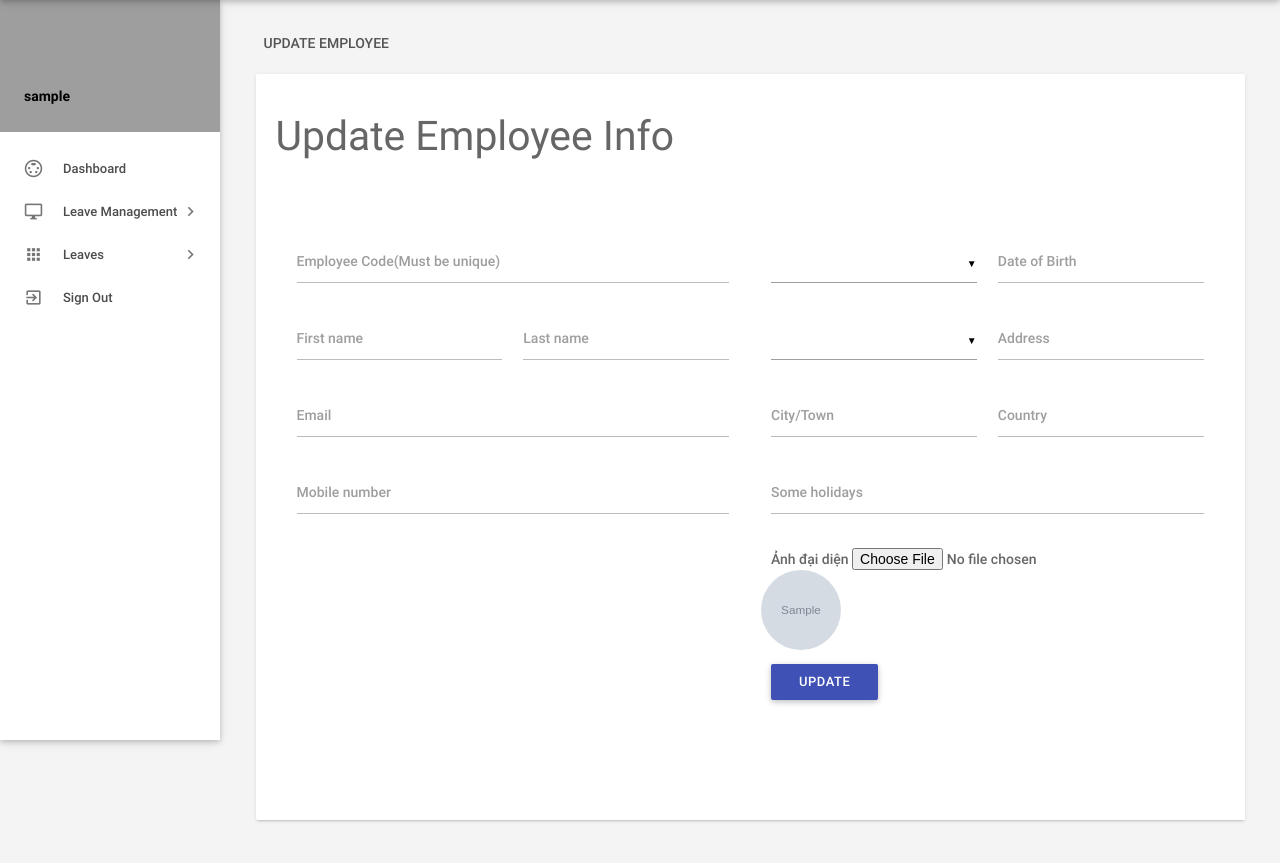
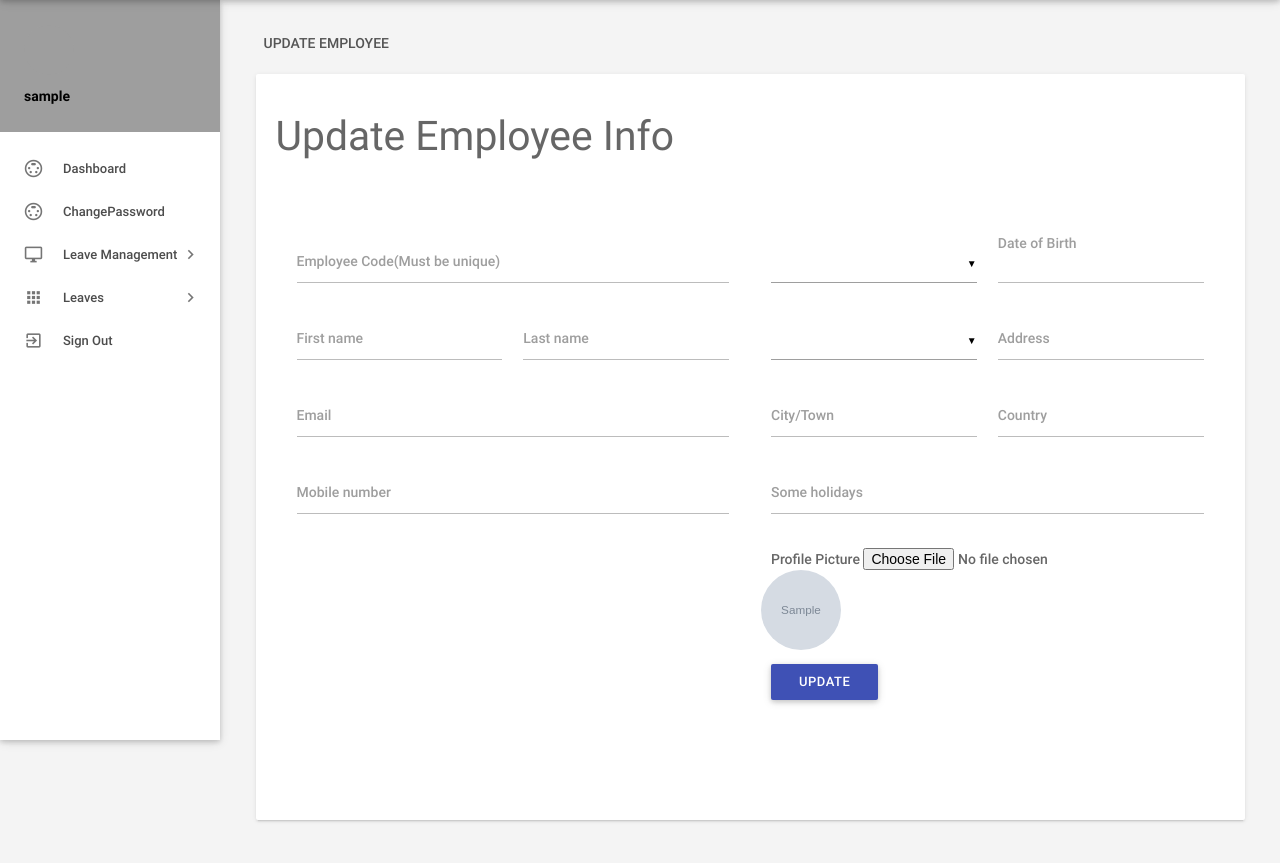
Before and after one commit to TrungPhuNA/doan_elms, a PHP site: page /admin/editemployee.php?empid=1 in a window 1280 px wide. Shown: the part 60-923 px from the top of the page. Run offline with PHP 8.4, Linux system fonts and the light colour scheme; the visitor is signed in with stand-in values (Sample User, id 1); tables that the repository leaves empty or names only in its code hold one stand-in row (values such as "Sample post"); data that the repository does not hold is empty; grey boxes are pictures that could not be loaded.

Commit message:
fix code'

```diff
--- a/admin/addadmin.php
+++ b/admin/addadmin.php
@@ -35,7 +35,7 @@ if (strlen($_SESSION['alogin']) == 0) {
         $query->execute();
         $lastInsertId = $dbh->lastInsertId();
         if ($lastInsertId) {
-            $msg = "Leave type added Successfully";
+            $msg = "Admin account updated Successfully";
         } else {
             $error = "Something went wrong. Please try again";
         }
--- a/admin/editadmin.php
+++ b/admin/editadmin.php
@@ -106,7 +106,7 @@ if (strlen($_SESSION['alogin']) == 0) {
     <main class="mn-inner">
         <div class="row">
             <div class="col s12">
-                <div class="page-title">Edit Leave Type</div>
+                <div class="page-title">EDIT ADMIN ACCOUNT</div>
             </div>
             <div class="col s12 m12 l6">
                 <div class="card">
--- a/admin/editemployee.php
+++ b/admin/editemployee.php
@@ -199,7 +199,7 @@ if (strlen($_SESSION['alogin']) == 0) {
                                                     </div>
 
                                                     <div class="input-field col m6 s12">
-                                                        <label for="birthdate">Date of Birth</label>
+                                                        <label for="birthdate" style="margin-top: -18px">Date of Birth</label>
                                                         <input id="birthdate" name="dob" class="datepicker"
                                                                value="<?php echo htmlentities($result->Dob); ?>">
                                                     </div>
@@ -250,7 +250,7 @@ if (strlen($_SESSION['alogin']) == 0) {
                                                     </div>
                                                     <div class="input-field col s12">
                                                         <div class="form-group">
-                                                            <i class="fa fa-file-image-o"></i> Ảnh đại diện
+                                                            <i class="fa fa-file-image-o"></i> Profile Picture
                                                             <input type="file" accept="image/*" name="avatar"
                                                                    class="form-control">
                                                         </div>
--- a/admin/includes/sidebar.php
+++ b/admin/includes/sidebar.php
@@ -14,6 +14,8 @@
 
         <ul class="sidebar-menu collapsible collapsible-accordion" data-collapsible="accordion">
             <li class="no-padding"><a class="waves-effect waves-grey" href="dashboard.php"><i class="material-icons">settings_input_svideo</i>Dashboard</a>
+            </li>
+            <li class="no-padding"><a class="waves-effect waves-grey" href="changepassword.php"><i class="material-icons">settings_input_svideo</i>ChangePassword</a>
             </li>
             <?php if($_SESSION['level'] == 2) :?>
             <li class="no-padding">
--- a/leavehistory.php
+++ b/leavehistory.php
@@ -113,7 +113,7 @@ if (strlen($_SESSION['emplogin']) == 0) {
                                         <td><?php echo htmlentities($result->Description); ?></td>
                                         <td><?php echo htmlentities($result->PostingDate); ?></td>
                                         <td><?php if ($result->AdminRemark == "") {
-                                                echo htmlentities('waiting for approval');
+                                                echo htmlentities('Waiting for approval');
                                             } else {
 
                                                 echo htmlentities(($result->AdminRemark) . " " . "at" . " " . $result->AdminRemarkDate);
```
Also changed, not shown: edit-leave.php (+24 -9 lines).
